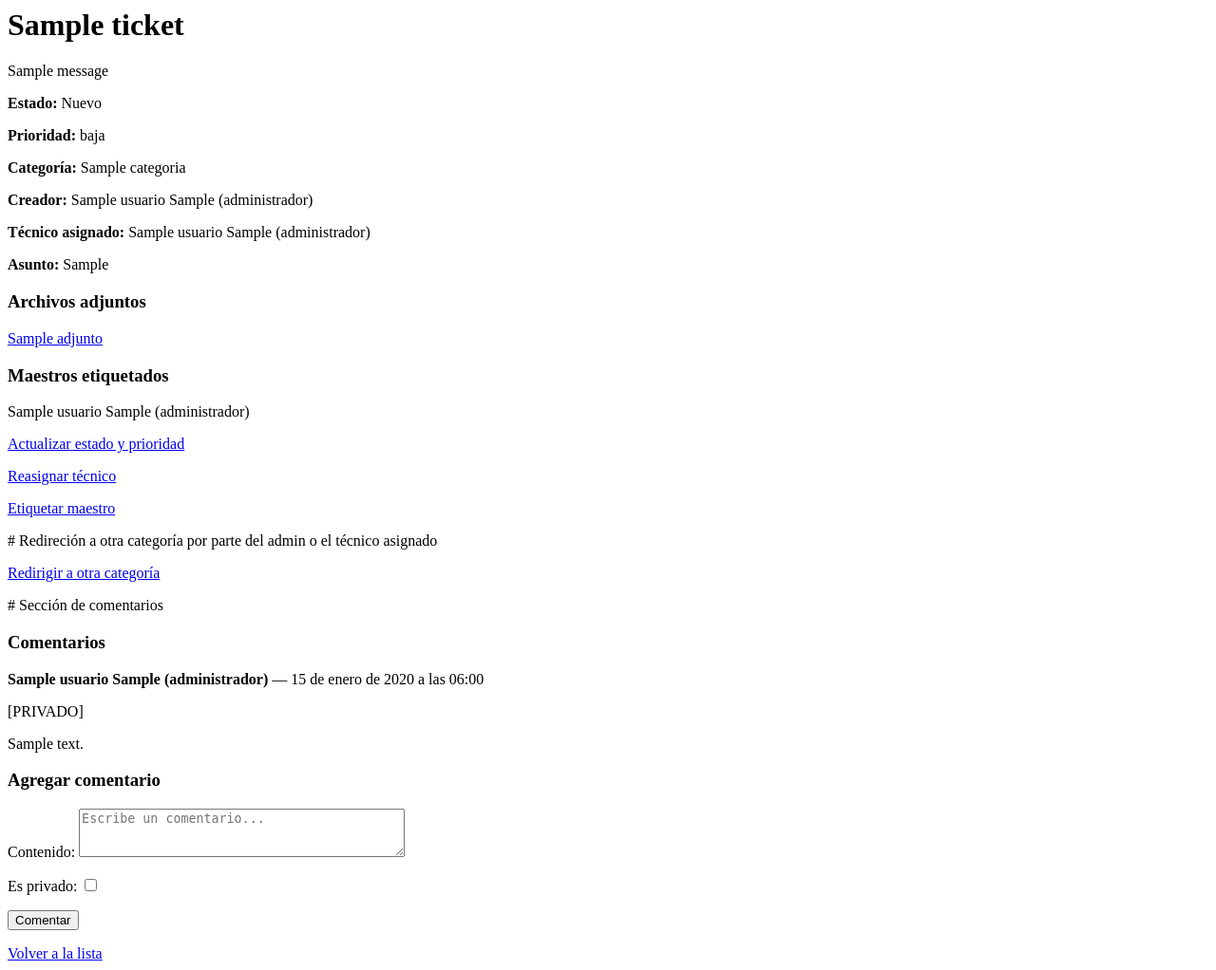
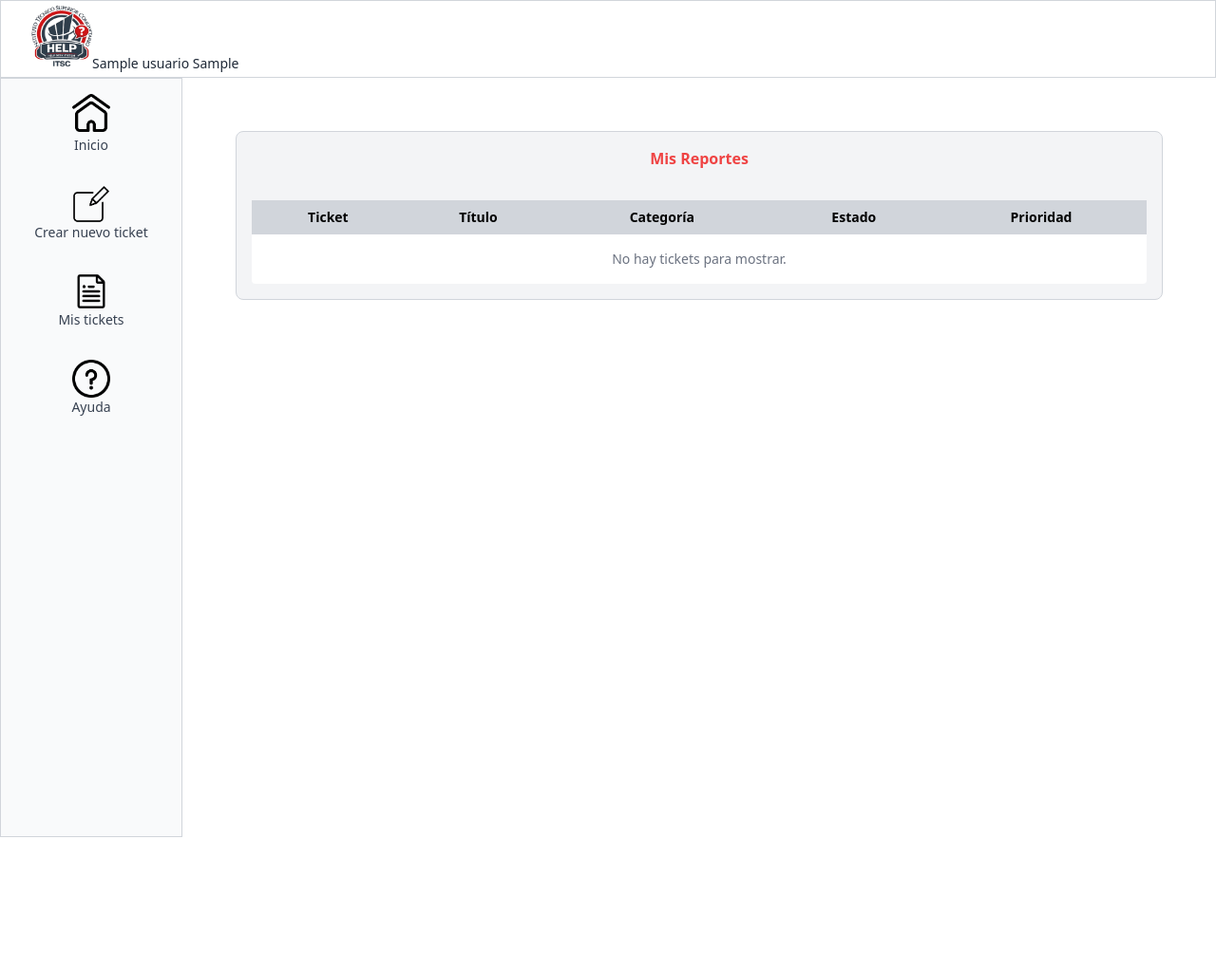
Before and after one commit to MxL2421/helpdesk_itsc, a Django app: page /tickets/1/ in a window 1280 px wide. Shown: the whole page at 95% size. After the commit the page ends 882 px from the top, so only its background shows below. Run offline with Django 5.2, Linux system fonts and the light colour scheme; a user stored in the database is signed in; tables that the repository leaves empty hold one stand-in row (values such as "Sample post"); one stand-in notice (Sample message) is shown; some libraries are stand-ins or nearby versions.

Commit message:
actualizacion de lista y detalle

```diff
--- a/core/templates/tickets/detalle.html
+++ b/core/templates/tickets/detalle.html
@@ -1,89 +1,35 @@
-<h1>{{ ticket.titulo }}</h1>
+{% extends 'base.html' %}
+{% block title %}Mis Reportes{% endblock %}
 
-{% if messages %}
-    {% for message in messages %}
-        <p>{{ message }}</p>
-    {% endfor %}
-{% endif %}
+{% block content %}
+<div class="border border-gray-300 rounded-lg p-4 bg-gray-100 flex-1 m-8">
+  <h1 class="text-center text-red-500 font-semibold mb-8">Mis Reportes</h1>
 
-<p><strong>Estado:</strong> {{ ticket.get_estado_display }}</p>
-<p><strong>Prioridad:</strong> {{ ticket.prioridad|default:"Sin asignar" }}</p>
-<p><strong>Categoría:</strong> {{ ticket.categoria }}</p>
-<p><strong>Creador:</strong> {{ ticket.creador }}</p>
-<p><strong>Técnico asignado:</strong> {{ ticket.tecnico|default:"Sin asignar" }}</p>
-<p><strong>Asunto:</strong> {{ ticket.asunto }}</p>
-
-<h3>Archivos adjuntos</h3>
-{% for adjunto in ticket.adjuntos.all %}
-    <p><a href="{{ adjunto.ruta.url }}">{{ adjunto.nombre_archivo }}</a></p>
-{% empty %}
-    <p>Sin archivos adjuntos.</p>
-{% endfor %}
-
-<h3>Maestros etiquetados</h3>
-{% for etiquetado in ticket.ticketetiquetado_set.all %}
-    <p>{{ etiquetado.usuario }}</p>
-{% empty %}
-    <p>Sin maestros etiquetados.</p>
-{% endfor %}
-
-{% if user.rol == 'tecnico' and not ticket.tecnico %}
-<form method="post" action="{% url 'autoasignar_ticket' ticket.id %}">
-        {% csrf_token %}
-<button type="submit">Autoasignarme este ticket</button>
-</form>
-{% endif %}
-
-{% if ticket.tecnico == user and ticket.estado != 'cerrado' %}
-    <p><a href="{% url 'actualizar_ticket' ticket.id %}">Actualizar estado y prioridad</a></p>
-{% endif %}
-
-{% if user.rol == 'administrador' %}
-    <p><a href="{% url 'reasignar_ticket' ticket.id %}">Reasignar técnico</a></p>
-{% endif %}
-
-{% if user.rol == 'administrador' and ticket.estado == 'cerrado' %}
-<form method="post" action="{% url 'reabrir_ticket' ticket.id %}">
-        {% csrf_token %}
-<button type="submit">Reabrir ticket</button>
-</form>
-{% endif %}
-
-{% if ticket.creador == user or user.rol == 'tecnico' or user.rol == 'administrador' %}
-    <p><a href="{% url 'etiquetar_maestro' ticket.id %}">Etiquetar maestro</a></p>
-{% endif %}
-
-# Redireción a otra categoría por parte del admin o el técnico asignado
-
-{% if user.rol == 'administrador' or ticket.tecnico == user %}
-    {% if ticket.estado != 'cerrado' %}
-        <p><a href="{% url 'redirigir_ticket' ticket.id %}">Redirigir a otra categoría</a></p>
-    {% endif %}
-{% endif %}
-
-# Sección de comentarios
-
-<h3>Comentarios</h3>
-{% for comentario in comentarios %}
-    <div>
-        <p><strong>{{ comentario.autor }}</strong> — {{ comentario.fecha }}</p>
-        {% if comentario.es_privado %}
-            <span>[PRIVADO]</span>
-        {% endif %}
-        <p>{{ comentario.contenido }}</p>
-    </div>
-{% empty %}
-    <p>No hay comentarios aún.</p>
-{% endfor %}
-
-<h3>Agregar comentario</h3>
-<form method="post">
-    {% csrf_token %}
-    {{ form.as_p }}
-    {% if user.rol not in 'tecnico administrador' or ticket.tecnico != user %}
-        <input type="hidden" name="es_privado" value="False">
-    {% endif %}
-    <button type="submit">Comentar</button>
-</form>
-
-<a href="{% url 'lista_tickets' %}">Volver a la lista</a>
+  <table class="w-full bg-white rounded">
+    <thead class="bg-gray-300">
+      <tr>
+        <th class="p-2 text-sm">Ticket</th>
+        <th class="p-2 text-sm">Título</th>
+        <th class="p-2 text-sm">Categoría</th>
+        <th class="p-2 text-sm">Estado</th>
+        <th class="p-2 text-sm">Prioridad</th>
+      </tr>
+    </thead>
+    <tbody>
+      {% for ticket in tickets %}
+      <tr class="border-t hover:bg-gray-50 cursor-pointer" onclick="window.location='{% url 'detalle_ticket' ticket.id %}'">
+        <td class="p-2 text-sm">{{ ticket.id }}</td>
+        <td class="p-2 text-sm">{{ ticket.titulo }}</td>
+        <td class="p-2 text-sm">{{ ticket.categoria }}</td>
+        <td class="p-2 text-sm">{{ ticket.get_estado_display }}</td>
+        <td class="p-2 text-sm">{{ ticket.prioridad|default:"Sin asignar" }}</td>
+      </tr>
+      {% empty %}
+      <tr>
+        <td colspan="5" class="p-4 text-center text-gray-500 text-sm">No hay tickets para mostrar.</td>
+      </tr>
+      {% endfor %}
+    </tbody>
+  </table>
+</div>
+{% endblock %}
```
Also changed, not shown: core/templates/tickets/lista.html (+7 -20 lines).
